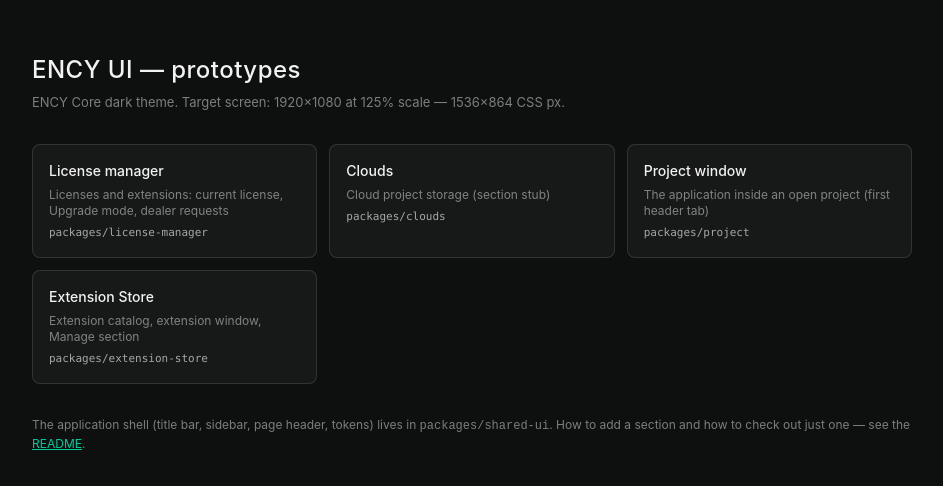
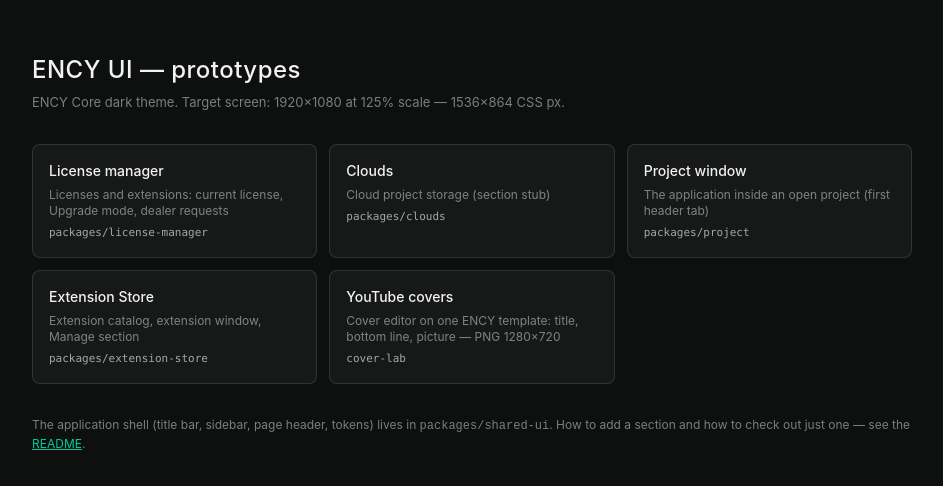
Before and after one commit to Marda6/Prototype_UI, a plain HTML site: page index.html in a window 1280 px wide. Shown: the part 140-626 px from the top of the page, without its empty margins (168-1111 px from the left). Drawn offline with Linux system fonts and the light colour scheme.

Commit message:
Hub: a card for the YouTube cover editor
- index.html: "YouTube covers" opens cover-lab/

Co-Authored-By: Claude Fable 5.2 <noreply@anthropic.com>

```diff
--- a/index.html
+++ b/index.html
@@ -48,6 +48,11 @@
       <span>Extension catalog, extension window, Manage section</span>
       <code>packages/extension-store</code>
     </a>
+    <a class="card" href="cover-lab/">
+      <b>YouTube covers</b>
+      <span>Cover editor on one ENCY template: title, bottom line, picture — PNG 1280×720</span>
+      <code>cover-lab</code>
+    </a>
   </div>
 
   <p class="foot">
```
